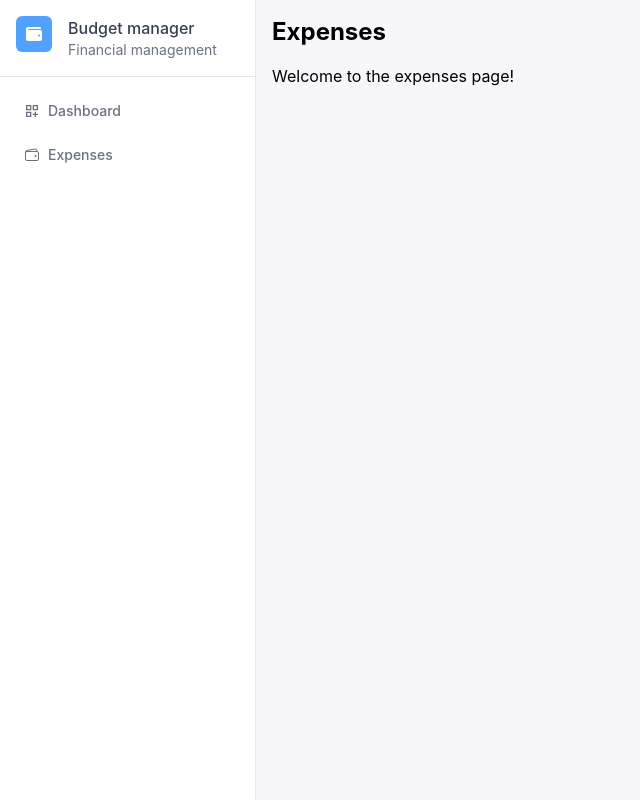
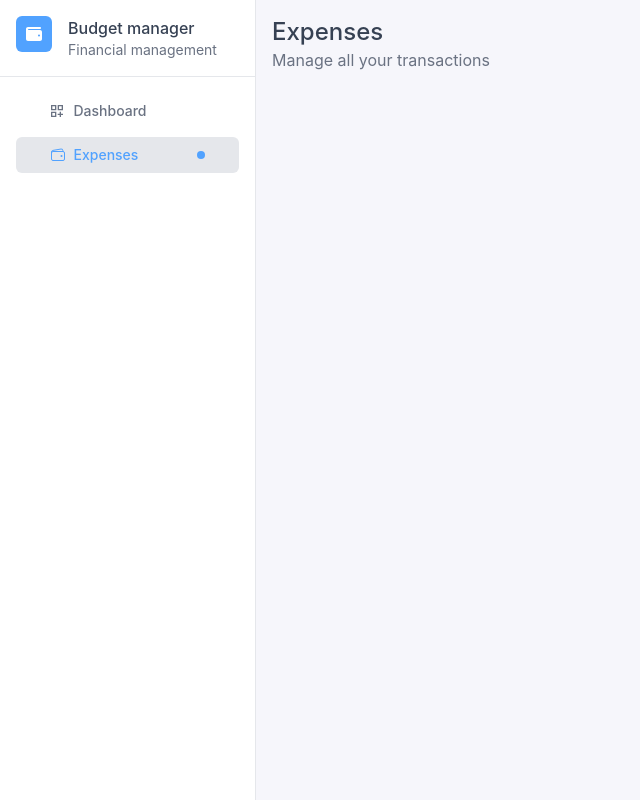
Before and after one commit to Itslucassantos/budget-manager, a React (Vite) app: page /expenses in a window 1280 px wide. Shown: the whole page, without its empty margins (0-640 px from the left). Built offline with nearby package versions, Linux system fonts and the light colour scheme.

Commit message:
Implemented the sidebarDesktop and mobileMenu

```diff
--- a/package.json
+++ b/package.json
@@ -10,6 +10,7 @@
     "preview": "vite preview"
   },
   "dependencies": {
+    "@headlessui/react": "^2.2.10",
     "@tailwindcss/vite": "^4.3.3",
     "react": "^19.2.7",
     "react-dom": "^19.2.7",
--- /dev/null
+++ b/src/components/mobileMenu/index.tsx
@@ -0,0 +1,86 @@
+import { useState } from "react";
+import { Link } from "react-router-dom";
+import { Dialog, DialogBackdrop, DialogPanel } from "@headlessui/react";
+import { IoMenu } from "react-icons/io5";
+import { FaWallet } from "react-icons/fa6";
+import { MdOutlineDashboardCustomize } from "react-icons/md";
+import { IoWalletOutline } from "react-icons/io5";
+
+export function MobileMenu() {
+  const [open, setOpen] = useState(false);
+  const currentPath = window.location.pathname;
+
+  return (
+    <div className="md:hidden">
+      <button onClick={() => setOpen(true)} className="ml-4 mr-6 mt-6">
+        <IoMenu height={44} width={44} color="black" />
+      </button>
+      <Dialog open={open} onClose={setOpen} className="relative z-10">
+        <DialogBackdrop
+          transition
+          className="fixed inset-0 bg-gray-900/30 backdrop-blur-sm transition-opacity duration-500 ease-in-out data-closed:opacity-0"
+        />
+
+        <div className="fixed inset-0 overflow-hidden">
+          <div className="absolute inset-0 overflow-hidden">
+            <div className="pointer-events-none fixed inset-y-0 left-0 flex max-w-65/100">
+              <DialogPanel
+                transition
+                className="pointer-events-auto relative w-screen max-w-md transform transition duration-500 ease-in-out data-closed:-translate-x-full sm:duration-700"
+              >
+                <div className="relative flex h-full flex-col overflow-y-auto bg-white py-6 shadow-xl after:absolute after:inset-y-0 after:left-0 after:w-px after:bg-white/10">
+                  <div className="flex border-b border-gray-200 p-4">
+                    <div className="flex items-center justify-center w-9 h-9 bg-blue-400 rounded-md mr-4">
+                      <FaWallet width={13} height={13} color="white" />
+                    </div>
+
+                    <div className="flex flex-col">
+                      <h1 className="text-base text-gray-700 font-medium">
+                        Budget manager
+                      </h1>
+                      <p className="text-sm text-gray-500">
+                        Financial management
+                      </p>
+                    </div>
+                  </div>
+
+                  <div className="flex flex-col gap-2 mt-4 px-4">
+                    <div
+                      className={`${currentPath === "/dashboard" ? "bg-gray-200 text-blue-400" : "text-gray-500 hover:bg-gray-200 hover:text-gray-700"} p-2 rounded-md flex gap-2 items-center justify-around`}
+                    >
+                      <div className="flex gap-2 items-center">
+                        <MdOutlineDashboardCustomize width={13} height={13} />
+                        <Link to="/dashboard" className="font-medium text-sm">
+                          Dashboard
+                        </Link>
+                      </div>
+
+                      <div
+                        className={`${currentPath === "/dashboard" ? "rounded-full bg-blue-400 w-2 h-2" : ""}`}
+                      ></div>
+                    </div>
+
+                    <div
+                      className={`${currentPath === "/expenses" ? "bg-gray-200 text-blue-400" : "text-gray-500 hover:bg-gray-200 hover:text-gray-700"} p-2 rounded-md flex gap-2 items-center justify-around`}
+                    >
+                      <div className="flex gap-2 items-center">
+                        <IoWalletOutline width={13} height={13} />
+                        <Link to="/expenses" className="font-medium text-sm">
+                          Expenses
+                        </Link>
+                      </div>
+
+                      <div
+                        className={`${currentPath === "/expenses" ? "rounded-full bg-blue-400 w-2 h-2" : ""}`}
+                      ></div>
+                    </div>
+                  </div>
+                </div>
+              </DialogPanel>
+            </div>
+          </div>
+        </div>
+      </Dialog>
+    </div>
+  );
+}
--- a/src/components/sidebar/index.tsx
+++ /dev/null
@@ -1,40 +0,0 @@
-import { Link } from "react-router-dom";
-import { FaWallet } from "react-icons/fa6";
-import { MdOutlineDashboardCustomize } from "react-icons/md";
-import { IoWalletOutline } from "react-icons/io5";
-
-export function Sidebar() {
-  return (
-    <div className="w-64 h-screen bg-white border-r border-gray-200">
-      <div className="flex border-b border-gray-200 p-4">
-        <div className="flex items-center justify-center w-9 h-9 bg-blue-400 rounded-md mr-4">
-          <FaWallet width={13} height={13} color="white" />
-        </div>
-
-        <div className="flex flex-col">
-          <h1 className="text-base text-gray-700 font-medium">
-            Budget manager
-          </h1>
-          <p className="text-sm text-gray-500">Financial management</p>
-        </div>
-      </div>
-
-      <div className="flex flex-col gap-2 mt-4 px-4">
-        <div className="hover:bg-gray-200 text-gray-500 hover:text-gray-700 p-2 rounded-md flex gap-2 items-center">
-          <MdOutlineDashboardCustomize width={13} height={13} />
-
-          <Link to="/dashboard" className="font-medium text-sm">
-            Dashboard
-          </Link>
-        </div>
-
-        <div className="hover:bg-gray-200 text-gray-500 hover:text-gray-700 p-2 rounded-md flex gap-2 items-center">
-          <IoWalletOutline width={13} height={13} />
-          <Link to="/expenses" className="font-medium text-sm">
-            Expenses
-          </Link>
-        </div>
-      </div>
-    </div>
-  );
-}
--- /dev/null
+++ b/src/components/sidebarDesktop/index.tsx
@@ -0,0 +1,57 @@
+import { Link } from "react-router-dom";
+import { FaWallet } from "react-icons/fa6";
+import { MdOutlineDashboardCustomize } from "react-icons/md";
+import { IoWalletOutline } from "react-icons/io5";
+
+export function SidebarDesktop() {
+  const currentPath = window.location.pathname;
+
+  return (
+    <div className="hidden md:flex flex-col w-64 h-screen bg-white border-r border-gray-200">
+      <div className="flex border-b border-gray-200 p-4">
+        <div className="flex items-center justify-center w-9 h-9 bg-blue-400 rounded-md mr-4">
+          <FaWallet width={13} height={13} color="white" />
+        </div>
+
+        <div className="flex flex-col">
+          <h1 className="text-base text-gray-700 font-medium">
+            Budget manager
+          </h1>
+          <p className="text-sm text-gray-500">Financial management</p>
+        </div>
+      </div>
+
+      <div className="flex flex-col gap-2 mt-4 px-4">
+        <div
+          className={`${currentPath === "/dashboard" ? "bg-gray-200 text-blue-400" : "text-gray-500 hover:bg-gray-200 hover:text-gray-700"} p-2 rounded-md flex gap-2 items-center justify-around`}
+        >
+          <div className="flex gap-2 items-center">
+            <MdOutlineDashboardCustomize width={13} height={13} />
+            <Link to="/dashboard" className="font-medium text-sm">
+              Dashboard
+            </Link>
+          </div>
+
+          <div
+            className={`${currentPath === "/dashboard" ? "rounded-full bg-blue-400 w-2 h-2" : ""}`}
+          ></div>
+        </div>
+
+        <div
+          className={`${currentPath === "/expenses" ? "bg-gray-200 text-blue-400" : "text-gray-500 hover:bg-gray-200 hover:text-gray-700"} p-2 rounded-md flex gap-2 items-center justify-around`}
+        >
+          <div className="flex gap-2 items-center">
+            <IoWalletOutline width={13} height={13} />
+            <Link to="/expenses" className="font-medium text-sm">
+              Expenses
+            </Link>
+          </div>
+
+          <div
+            className={`${currentPath === "/expenses" ? "rounded-full bg-blue-400 w-2 h-2" : ""}`}
+          ></div>
+        </div>
+      </div>
+    </div>
+  );
+}
--- a/src/pages/dashboard/index.tsx
+++ b/src/pages/dashboard/index.tsx
@@ -1,12 +1,23 @@
-import { Sidebar } from "../../components/sidebar";
+import { MobileMenu } from "../../components/mobileMenu";
+import { SidebarDesktop } from "../../components/sidebarDesktop";
 
 export function Dashboard() {
   return (
     <div className="flex">
-      <Sidebar />
+      <MobileMenu />
+      <SidebarDesktop />
+
       <div className="flex-1 p-4">
-        <h1 className="text-2xl font-bold mb-4">Dashboard</h1>
-        <p>Welcome to the dashboard!</p>
+        <div className="flex">
+          <div>
+            <h1 className="text-lg md:text-2xl text-gray-700 font-medium">
+              Dashboard
+            </h1>
+            <p className="text-sm md:text-base text-gray-500">
+              Overview of your finances
+            </p>
+          </div>
+        </div>
       </div>
     </div>
   );
--- a/src/pages/expenses/index.tsx
+++ b/src/pages/expenses/index.tsx
@@ -1,12 +1,21 @@
-import { Sidebar } from "../../components/sidebar";
+import { MobileMenu } from "../../components/mobileMenu";
+import { SidebarDesktop } from "../../components/sidebarDesktop";
 
 export function Expenses() {
   return (
     <div className="flex">
-      <Sidebar />
+      <MobileMenu />
+      <SidebarDesktop />
+
       <div className="flex-1 p-4">
-        <h1 className="text-2xl font-bold mb-4">Expenses</h1>
-        <p>Welcome to the expenses page!</p>
+        <div>
+          <h1 className="text-lg md:text-2xl text-gray-700 font-medium">
+            Expenses
+          </h1>
+          <p className="text-sm md:text-base text-gray-500">
+            Manage all your transactions
+          </p>
+        </div>
       </div>
     </div>
   );
```
Also changed, not shown: 1 other file (tests, documents, lock files or other folders).
